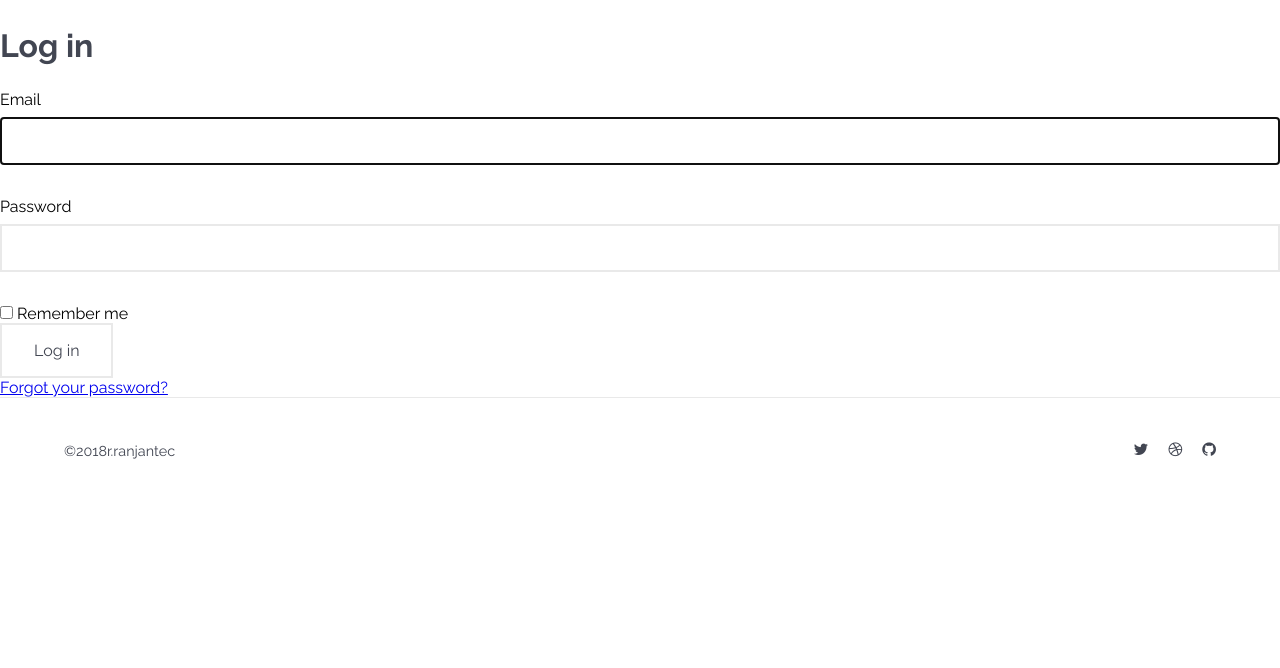
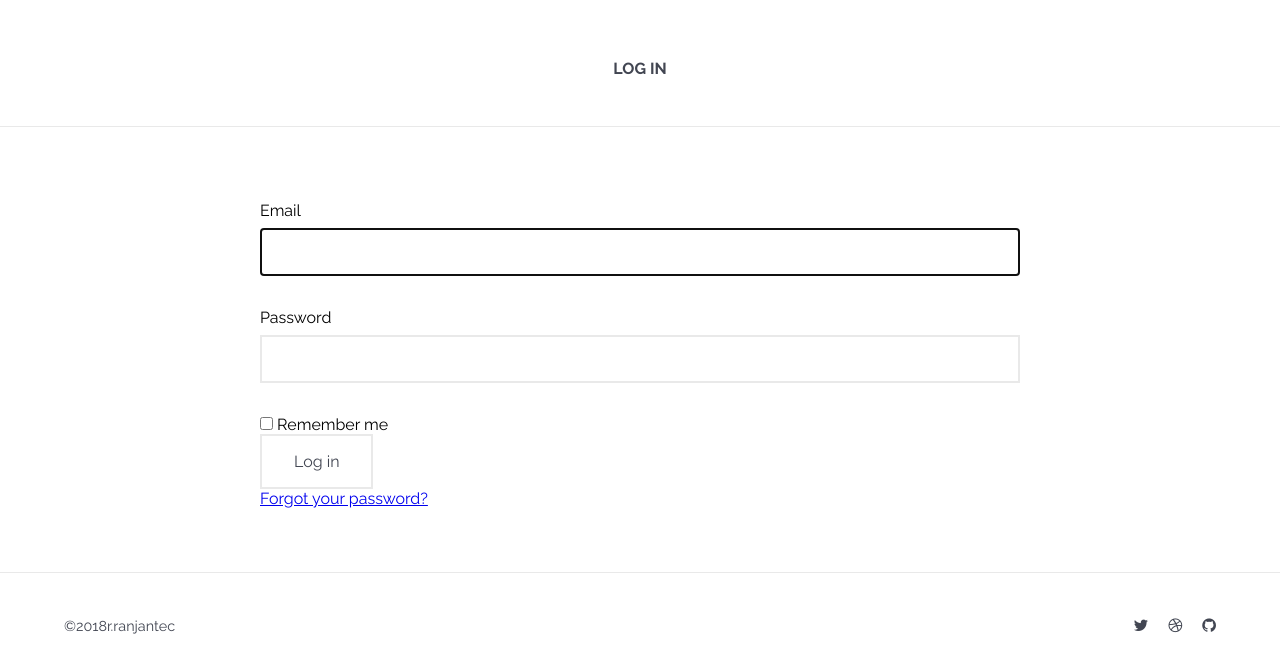
Before and after one commit to learnertec/Potfolio, a Rails app: page /users/sign_in in a window 1280 px wide. Shown: the part 132-800 px from the top of the page. Run offline with Rails 7, Linux system fonts and the light colour scheme; style sheets or scripts are compiled from the project's sources; some libraries are stand-ins or nearby versions.

Commit message:
Styled form

```diff
--- a/app/views/devise/sessions/new.html.erb
+++ b/app/views/devise/sessions/new.html.erb
@@ -1,4 +1,5 @@
-<h2>Log in</h2>
+<h1 id="page_title">Log in</h1>
+<div class="skinny_wrapper wrapper_padding">
 
 <%= form_for(resource, as: resource_name, url: session_path(resource_name)) do |f| %>
   <div class="field">
@@ -24,3 +25,4 @@
 <% end %>
 
 <%= render "devise/shared/links" %>
+</div>
--- a/app/views/posts/edit.html.erb
+++ b/app/views/posts/edit.html.erb
@@ -1,2 +1,5 @@
-<h1>Edit Post</h1>
+<h1 id="page_title">Edit Post</h1>
+<div class= "skinny_wrapper wrapper_padding">
 <%= render 'form' %>
+
+</div>
--- a/app/views/posts/new.html.erb
+++ b/app/views/posts/new.html.erb
@@ -1,2 +1,5 @@
-<h1>New Article</h1>
+<h1 id="page_title">New Post</h1>
+
+<div class= "skinny_wrapper wrapper_padding">
 <%= render 'form' %>
+</div>
--- a/app/views/projects/edit.html.erb
+++ b/app/views/projects/edit.html.erb
@@ -1,4 +1,5 @@
+<h1 id="page_title">Edit Project</h1>
 <div class="skinny_wrapper wrapper_padding">
-	<h1>Edit Project</h1>
+
     <%= render 'form' %>
 </div>
--- a/app/views/projects/new.html.erb
+++ b/app/views/projects/new.html.erb
@@ -1,6 +1,5 @@
-
+<h1 id="page_title">New Project</h1>
 <div class="skinny_wrapper wrapper_padding">
-<h1>New Project</h1>
 
 <%= render 'form' %>
 
```
